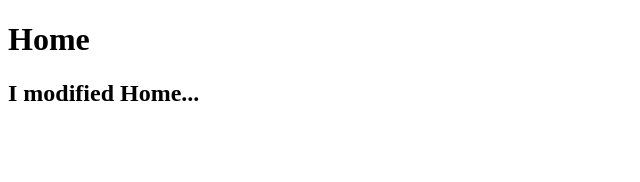
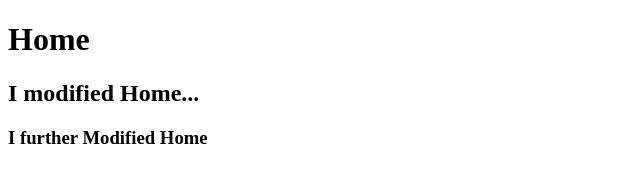
Before and after one commit to sfrodd/GitISE, a plain HTML site: page pages/home.html in a window 1280 px wide. Shown: the whole page, without its empty margins (0-640 px from the left). Drawn offline with Linux system fonts and the light colour scheme.

Commit message:
Home further modified

```diff
--- a/pages/home.html
+++ b/pages/home.html
@@ -9,5 +9,6 @@
 <body>
     <h1>Home</h1>
     <h2>I modified Home...</h2>
+    <h3>I further Modified Home</h3>
 </body>
 </html>
```
